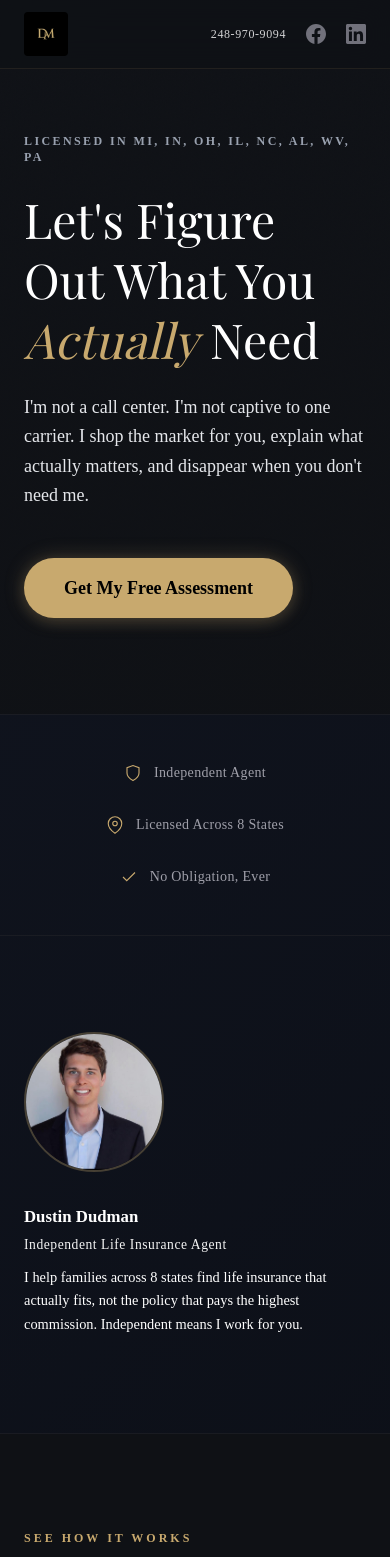
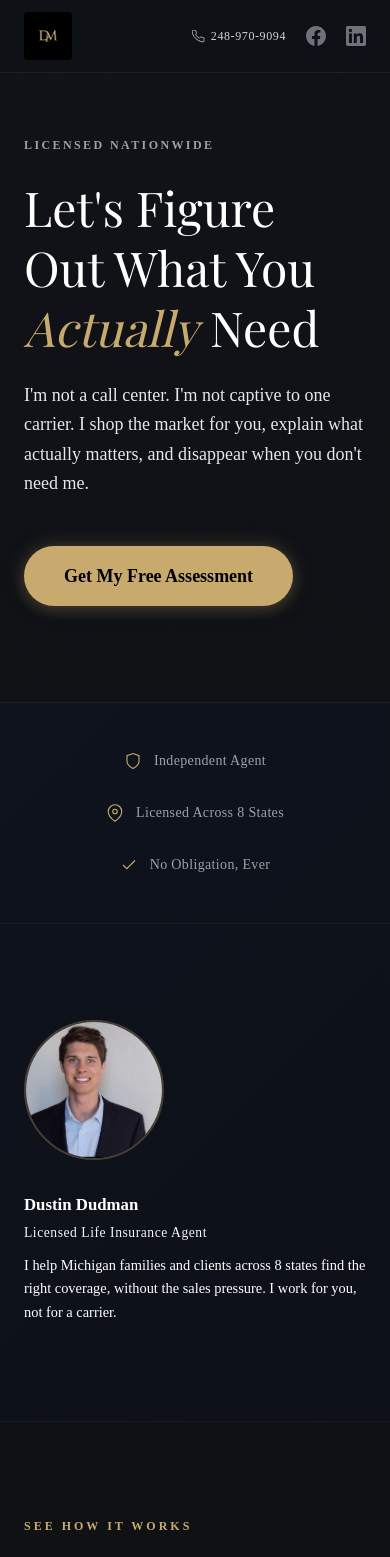
Before and after one commit to dudman1/dustin-life, a Next.js app: page / in a window 390 px wide. Shown: the top 1557 px of the page. Built offline with nearby package versions, Linux system fonts and the light colour scheme.

Commit message:
fix: white bg void, bio copy, phone icon, logo size

```diff
--- a/app/page.tsx
+++ b/app/page.tsx
@@ -95,7 +95,7 @@ export default function Home() {
   };
 
   return (
-    <div className="gradient-mesh flex min-h-screen flex-1 flex-col text-white">
+    <div className="gradient-mesh bg-[#0d0e12] flex min-h-screen flex-1 flex-col text-white">
       <nav
         className="sticky top-0 z-50 flex items-center justify-between border-b border-[rgba(200,169,110,0.1)] px-6 py-3 md:px-12 lg:px-20"
         style={{
@@ -109,8 +109,8 @@ export default function Home() {
             src="/dm-monogram.jpg"
             alt="DM"
             style={{
-              height: "44px",
-              width: "44px",
+              height: "48px",
+              width: "48px",
               objectFit: "contain",
               borderRadius: "4px",
             }}
@@ -120,6 +120,9 @@ export default function Home() {
           <a
             href="tel:+12489709094"
             style={{
+              display: "flex",
+              alignItems: "center",
+              gap: "6px",
               fontFamily: "var(--mono)",
               fontSize: "0.75rem",
               color: "var(--accent)",
@@ -128,6 +131,9 @@ export default function Home() {
               opacity: 0.85,
             }}
           >
+            <svg width="13" height="13" viewBox="0 0 24 24" fill="none" stroke="currentColor" strokeWidth="1.5">
+              <path d="M22 16.92v3a2 2 0 01-2.18 2 19.79 19.79 0 01-8.63-3.07A19.5 19.5 0 013.07 11 19.79 19.79 0 01.21 2.36 2 2 0 012.22.18h3a2 2 0 012 1.72c.127.96.361 1.903.7 2.81a2 2 0 01-.45 2.11L6.91 8.37a16 16 0 006.72 6.72l1.56-1.56a2 2 0 012.11-.45c.907.339 1.85.573 2.81.7A2 2 0 0122 16.92z"/>
+            </svg>
             248-970-9094
           </a>
           <a
@@ -155,7 +161,7 @@ export default function Home() {
         <div className="relative z-10 mx-auto w-full max-w-7xl">
           <div className="max-w-4xl">
             <p className="mb-6 text-xs font-semibold uppercase tracking-[0.2em] text-gray-400 md:text-sm">
-              Licensed in MI, IN, OH, IL, NC, AL, WV, PA
+              Licensed Nationwide
             </p>
             <h1 className="font-playfair mb-6 max-w-4xl text-5xl leading-tight md:text-7xl md:leading-snug">
               Let&apos;s Figure Out What You{" "}
@@ -225,7 +231,7 @@ export default function Home() {
         >
           <img
             src="/headshot.jpg"
-            alt="Dustin Dudman — Independent Life Insurance Agent"
+            alt="Dustin Dudman — Licensed Life Insurance Agent"
             style={{
               width: "140px",
               height: "140px",
@@ -256,7 +262,7 @@ export default function Home() {
                 letterSpacing: "0.04em",
               }}
             >
-              Independent Life Insurance Agent
+              Licensed Life Insurance Agent
             </p>
             <p
               style={{
@@ -267,9 +273,9 @@ export default function Home() {
                 fontWeight: 300,
               }}
             >
-              I help families across 8 states find life insurance that actually
-              fits, not the policy that pays the highest commission. Independent
-              means I work for you.
+              I help Michigan families and clients across 8 states find the right
+              coverage, without the sales pressure. I work for you, not for a
+              carrier.
             </p>
           </div>
         </div>
@@ -545,5 +551,5 @@ export default function Home() {
 
 /*
 ---
-*Last updated: 2026-04-12 18:58 ET | Updated by: Forge*
+*Last updated: 2026-04-12 19:18 ET | Updated by: Forge*
 */
```
